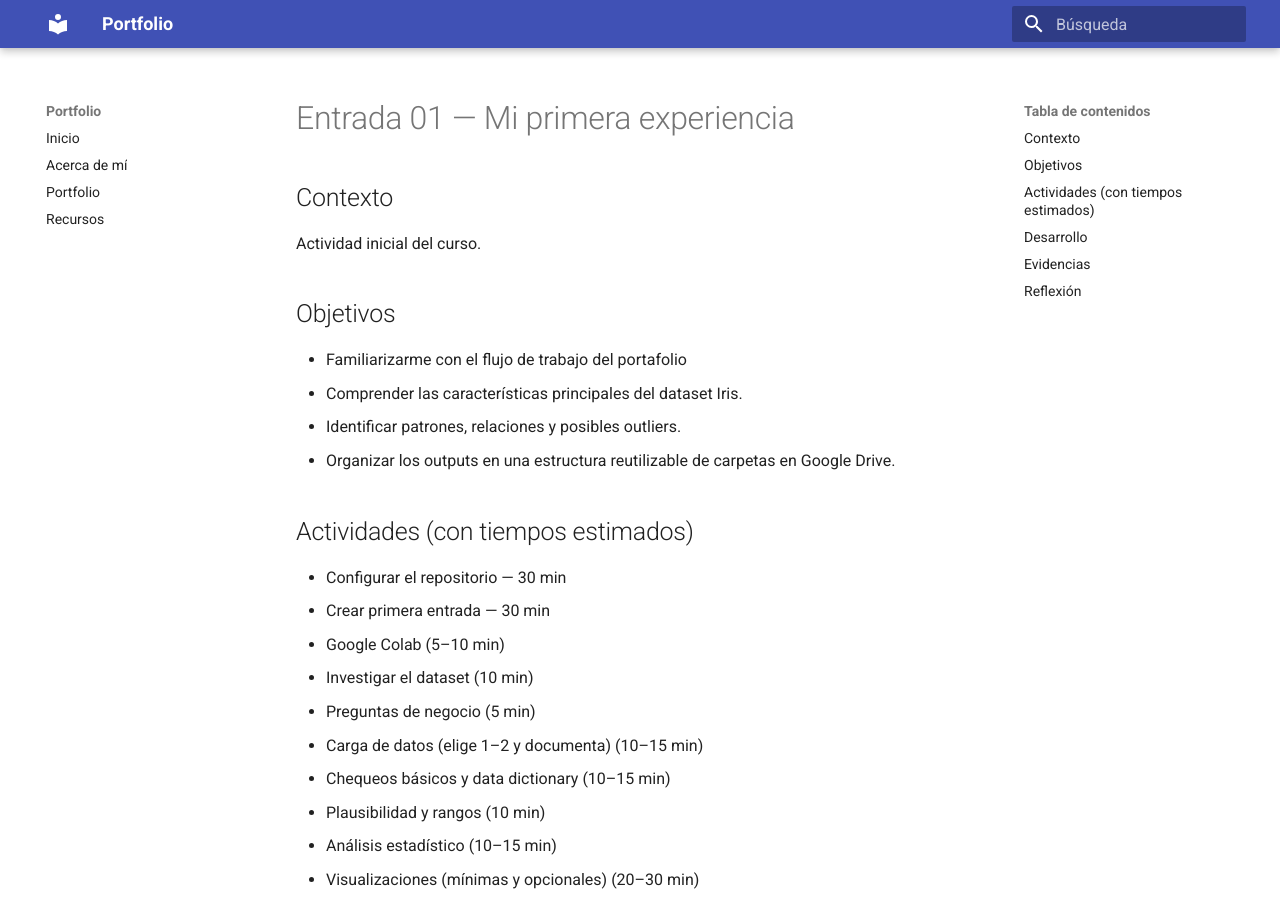
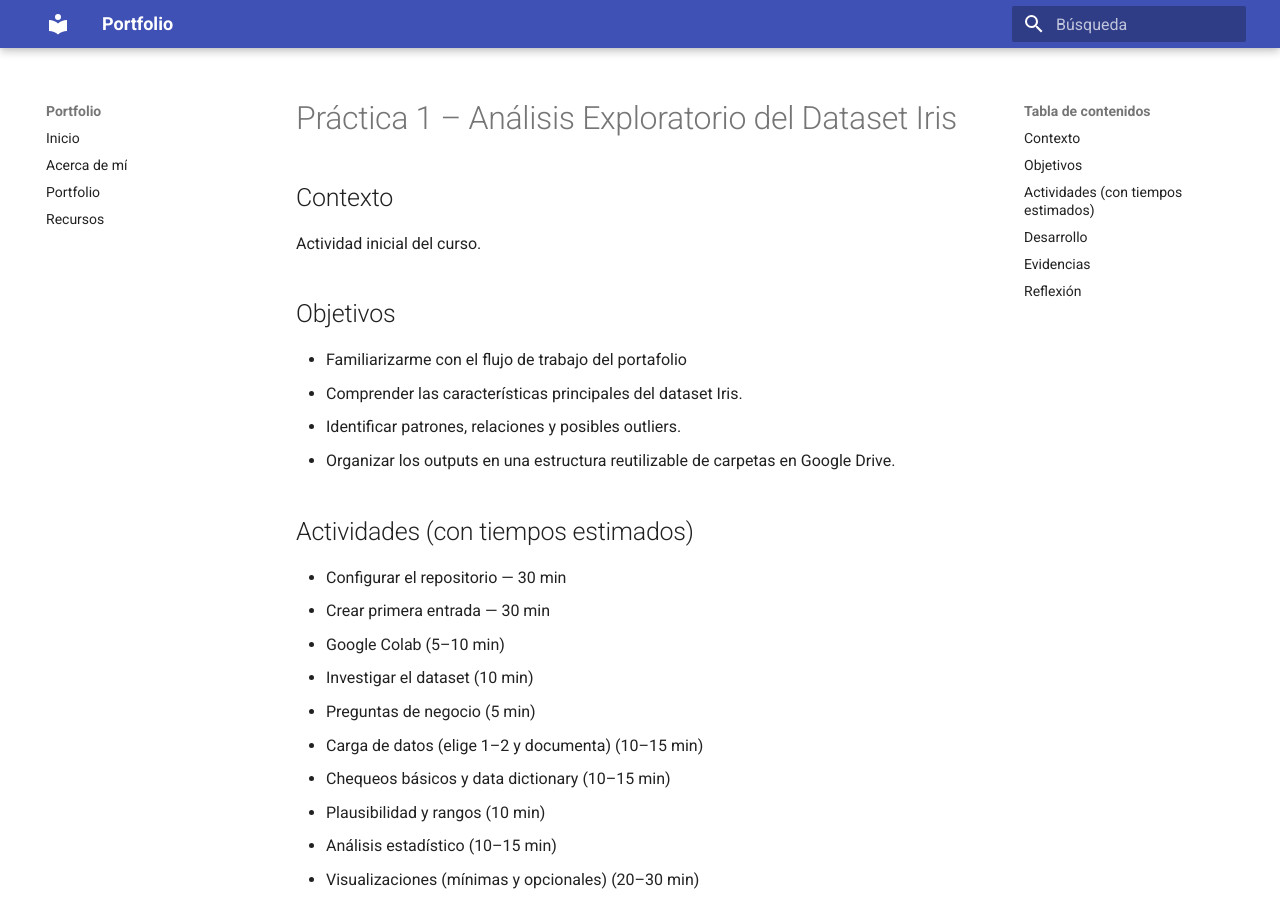
Before and after one commit to aleaurre/Ingenieria_de_Datos, an MkDocs documentation site: the page built from docs/portfolio/Práctica1.md, in a window 1280 px wide and 900 px high. Built offline with MkDocs 1.6.1 and Material for MkDocs 9.7.7, drawn with Linux system fonts in a browser that asks for light colours.

Commit message:
Update and rename 01-primera-entrada.md to Práctica1.md

```diff
--- a/docs/portfolio/01-primera-entrada.md
+++ b/docs/portfolio/Práctica1.md
@@ -3,7 +3,7 @@
 date: 2025-01-01
 ---
 
-# Entrada 01 — Mi primera experiencia
+# Práctica 1 – Análisis Exploratorio del Dataset Iris
 
 ## Contexto
 Actividad inicial del curso.
```
